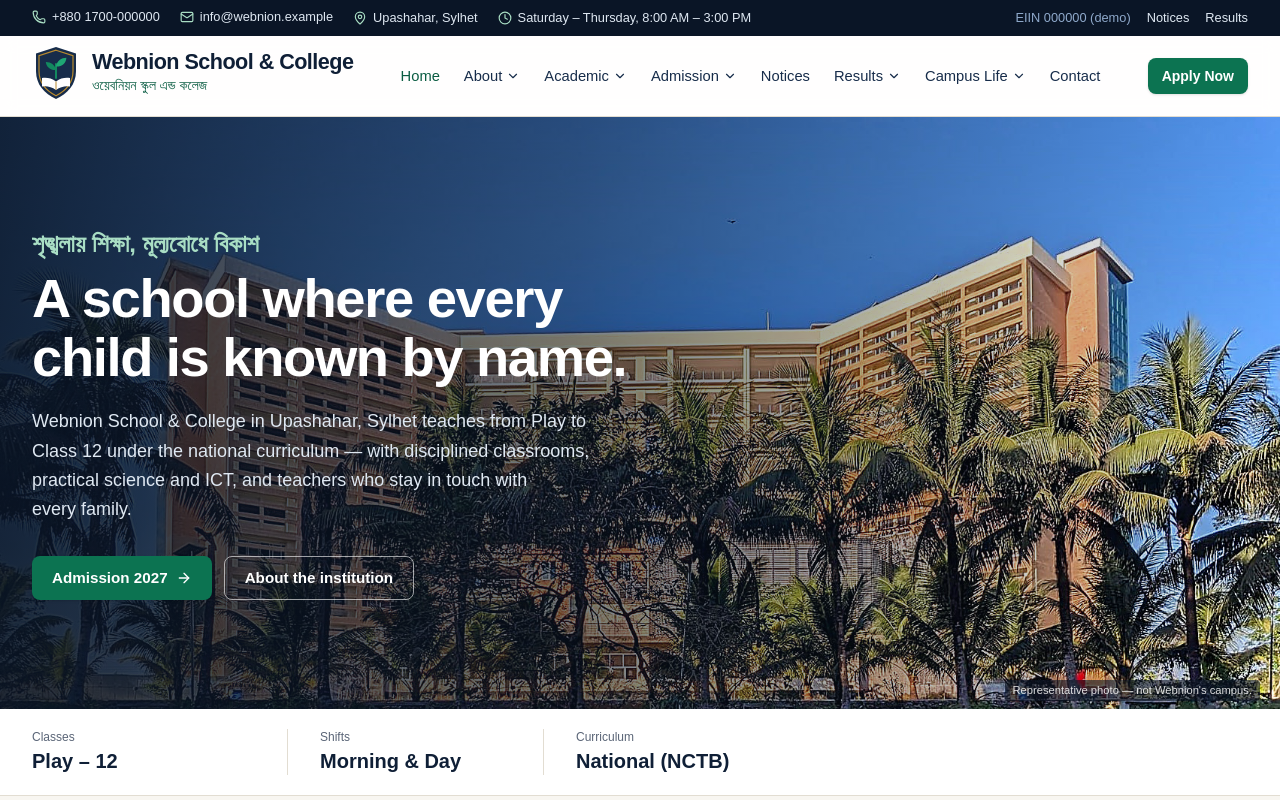
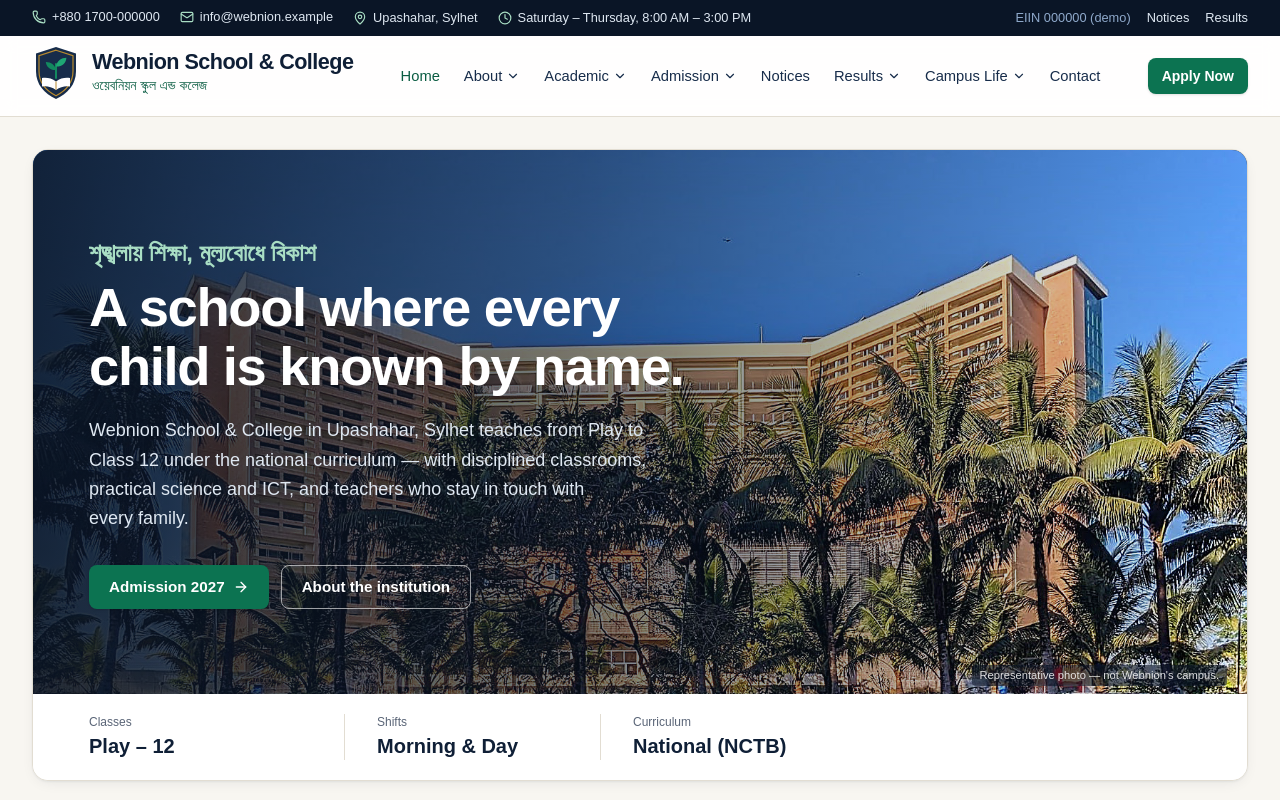
Before and after one commit to thowfique041/myschool-project, a Next.js app: page / in a window 1280 px wide. Shown: the top 800 px of the page. Built offline with nearby package versions, Linux system fonts and the light colour scheme; a web font is replaced by a local one.

Commit message:
fix: contain hero photo to the page content width

```diff
--- a/src/components/home/Hero.tsx
+++ b/src/components/home/Hero.tsx
@@ -16,15 +16,17 @@ const facts = [
 export function Hero() {
   const photo = images.heroCampus;
   return (
-    <section aria-labelledby="hero-title" className="relative">
-      {/* Full-width photo with a dark gradient on the text side */}
+    <section aria-labelledby="hero-title" className="relative bg-paper">
+      <div className="container-page pt-5 sm:pt-8">
+        <div className="overflow-hidden rounded-2xl border border-line bg-white shadow-[var(--shadow-card)]">
+          {/* Photo with a dark gradient on the text side, contained to the page width */}
           <div className="relative isolate overflow-hidden bg-navy-950">
             <Image
               src={photo.src}
               alt={photo.alt}
               fill
               priority
-          sizes="100vw"
+              sizes="(min-width: 1280px) 1216px, 100vw"
               className="-z-20 object-cover object-[70%_center]"
             />
             <div
@@ -32,10 +34,14 @@ export function Hero() {
               className="absolute inset-0 -z-10 bg-gradient-to-r from-navy-950/90 via-navy-950/55 via-45% to-transparent max-md:bg-gradient-to-b max-md:from-navy-950/80 max-md:via-navy-950/75 max-md:to-navy-950/85"
             />
 
-        <div className="container-page flex min-h-[30rem] flex-col justify-center py-16 sm:min-h-[34rem] lg:min-h-[37rem]">
+            <div className="flex min-h-[28rem] flex-col justify-center px-5 py-14 sm:min-h-[32rem] sm:px-10 lg:min-h-[34rem] lg:px-14">
               <div className="max-w-2xl">
                 <HeroIntro>
-              <p lang="bn" className="font-serif text-xl font-semibold text-leaf-200 sm:text-2xl" style={{ lineHeight: 1.5 }}>
+                  <p
+                    lang="bn"
+                    className="font-serif text-xl font-semibold text-leaf-200 sm:text-2xl"
+                    style={{ lineHeight: 1.5 }}
+                  >
                     {site.taglineBn}
                   </p>
                   <h1
@@ -47,8 +53,10 @@ export function Hero() {
                 </HeroIntro>
                 <HeroIntro delay={0.08}>
                   <p className="mt-5 max-w-xl text-[1.02rem] leading-relaxed text-navy-100 sm:text-lg">
-                Webnion School &amp; College in Upashahar, Sylhet teaches from Play to Class 12 under the national curriculum — with
-                disciplined classrooms, practical science and ICT, and teachers who stay in touch with every family.
+                    Webnion School &amp; College in Upashahar, Sylhet teaches
+                    from Play to Class 12 under the national curriculum — with
+                    disciplined classrooms, practical science and ICT, and
+                    teachers who stay in touch with every family.
                   </p>
                 </HeroIntro>
                 <HeroIntro delay={0.16} className="mt-8 flex flex-wrap gap-3">
@@ -72,23 +80,28 @@ export function Hero() {
           </div>
 
           {/* Key facts bar */}
-      <div className="border-b border-line bg-white">
-        <div className="container-page">
+          <div className="bg-white">
+            <div className="px-5 sm:px-10 lg:px-14">
               <dl className="grid max-w-3xl grid-cols-3 divide-x divide-line py-4 sm:py-5">
                 {facts.map((f, i) => (
-              <div key={f.label} className={i === 0 ? "pr-3 sm:pr-8" : "px-3 sm:px-8"}>
+                  <div
+                    key={f.label}
+                    className={i === 0 ? "pr-3 sm:pr-8" : "px-3 sm:px-8"}
+                  >
                     <dt className="text-xs text-muted">{f.label}</dt>
-                <dd className="mt-0.5 text-[0.95rem] font-semibold text-navy-900 sm:text-xl">{f.value}</dd>
+                    <dd className="mt-0.5 text-[0.95rem] font-semibold text-navy-900 sm:text-xl">
+                      {f.value}
+                    </dd>
                   </div>
                 ))}
               </dl>
             </div>
           </div>
+        </div>
+      </div>
 
-      <div className="bg-paper">
       <div className="container-page py-6">
         <NoticeTicker notices={sortedNotices} />
-        </div>
       </div>
     </section>
   );
```
Lines whose indentation alone changed are shown as unchanged.
